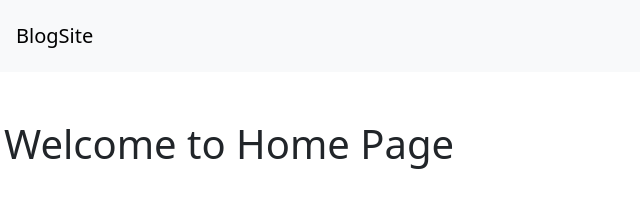
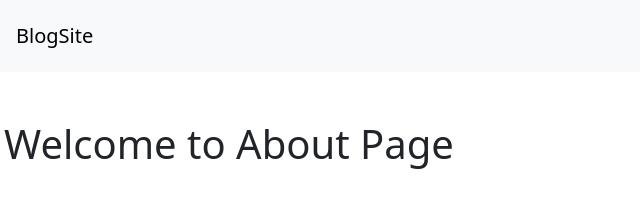
Before and after one commit to it27427/node-basics, a website: page 02-http-routing/views/about.html in a window 1280 px wide. Shown: the full height of the page, 78-718 px from the left. Drawn offline with nearby package versions, Linux system fonts and the light colour scheme.

Commit message:
update about view title

```diff
--- a/02-http-routing/views/about.html
+++ b/02-http-routing/views/about.html
@@ -36,7 +36,7 @@
 
   <main class="py-5 px-3">
     <div class="container">
-      <h1>Welcome to Home Page</h1>
+      <h1>Welcome to About Page</h1>
     </div>
   </main>
 </body>
```
